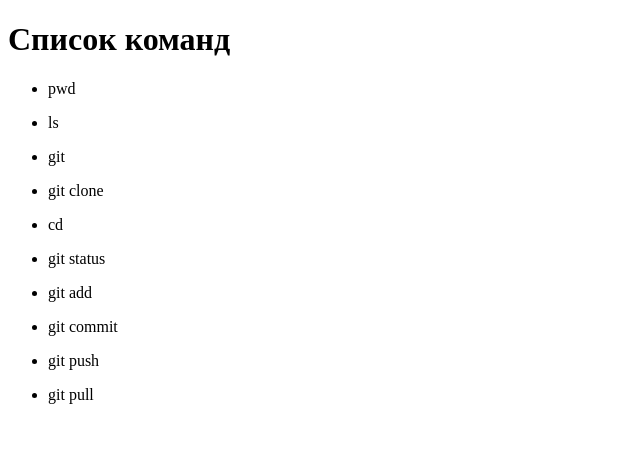
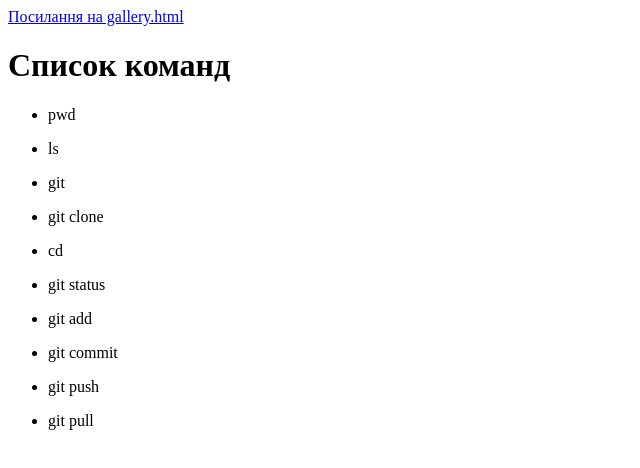
Before and after one commit to PolishchukOlena/HW3, a plain HTML site: page index.html in a window 1280 px wide. Shown: the whole page, without its empty margins (0-640 px from the left). Drawn offline with Linux system fonts and the light colour scheme.

Commit message:
modified-index.html

```diff
--- a/index.html
+++ b/index.html
@@ -6,6 +6,7 @@
         <meta name="viewport" content="width=device-width, initial-scale=1.0">
     </head>
     <body>
+        <a href="./gallery.html">Посилання на gallery.html</a>
         <h1>Список команд</h1>
         <ul>
             <li><p>pwd</p></li>
```
